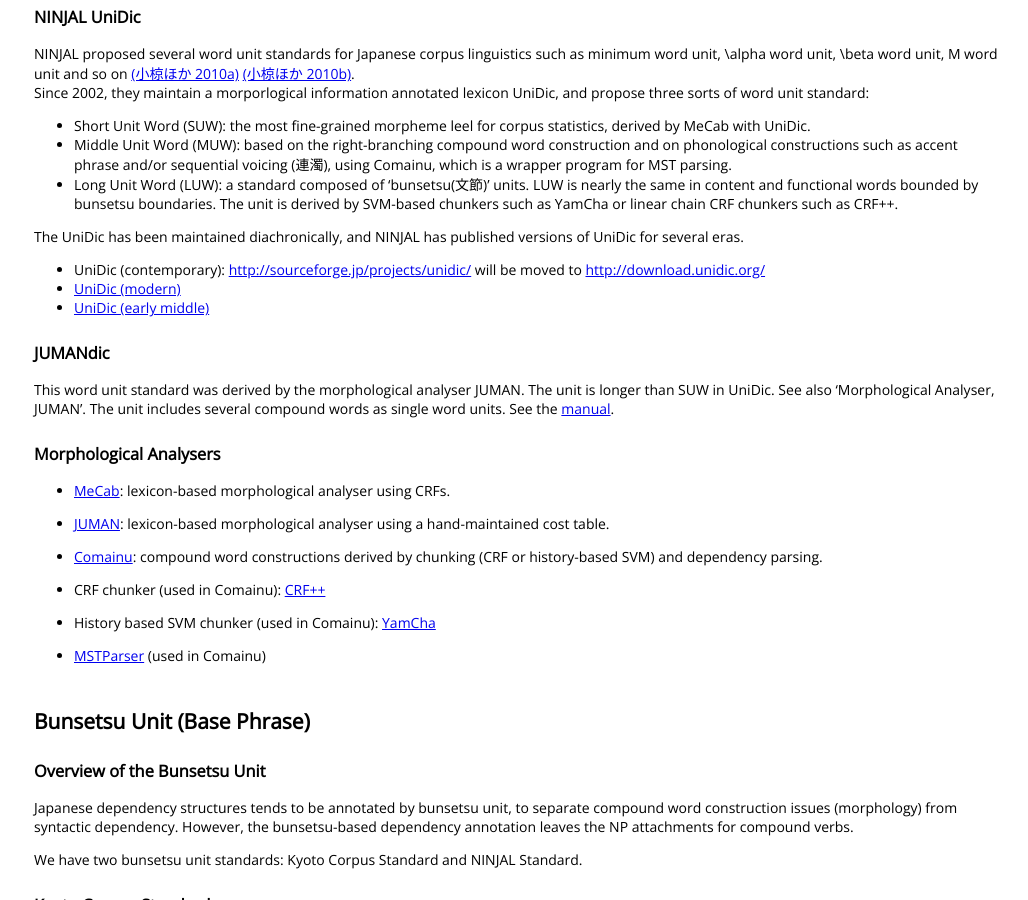
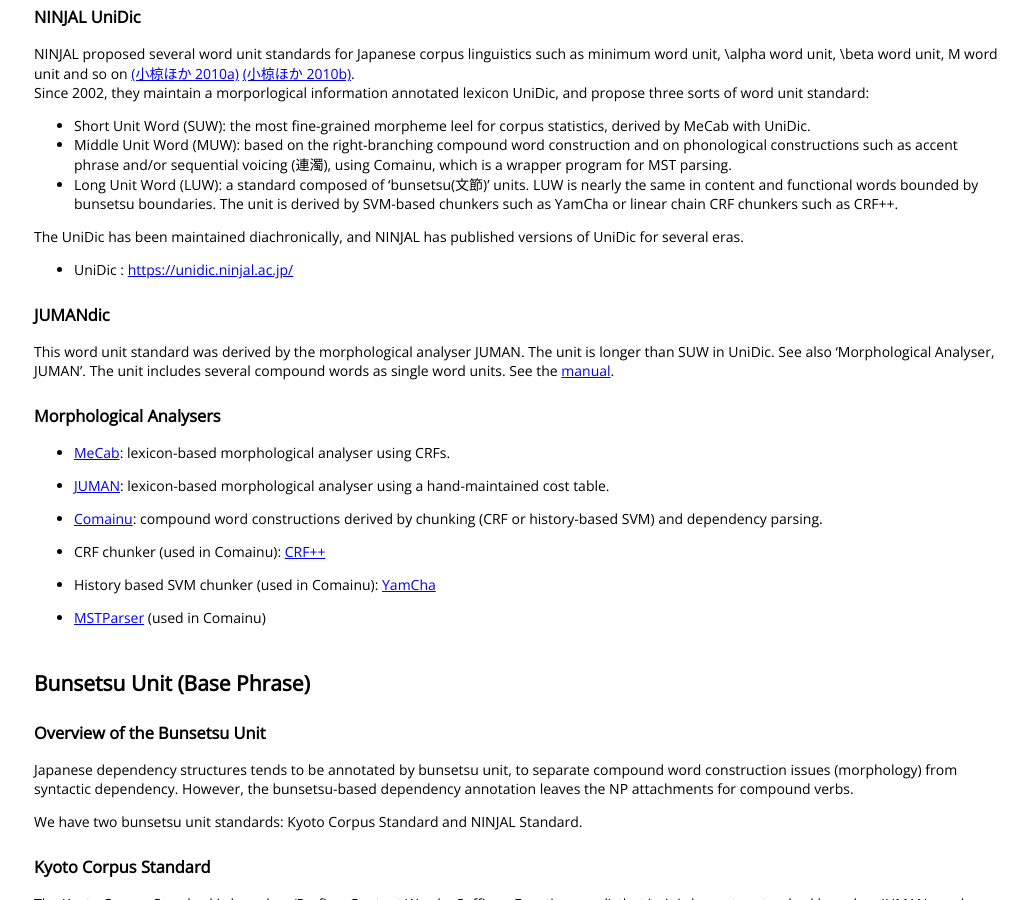
Before and after one commit to udjapanese/docs, a Jekyll site: the page built from _ja/introduction.md, in a window 1280 px wide and 900 px high, scrolled down 2376 px. Shown: the whole window, without its empty margins (121-1149 px from the left). Built offline with Jekyll 4.4.1, drawn with Linux system fonts in a browser that asks for light colours; nearby versions of some CDN libraries; comment, search, counter and statistics services are not loaded; part of the change alters nothing that is shown.

Commit message:
Update introduction.md

```diff
--- a/_ja/introduction.md
+++ b/_ja/introduction.md
@@ -114,9 +114,7 @@ Since 2002, they maintain a morporlogical information annotated lexicon UniDic,
 
 The UniDic has been maintained diachronically, and NINJAL has published versions of UniDic for several eras.
 
-* UniDic (contemporary): [http://sourceforge.jp/projects/unidic/](http://sourceforge.jp/projects/unidic/) will be moved to [http://download.unidic.org/](http://download.unidic.org/)
-* [UniDic (modern)](http://www2.ninjal.ac.jp/lrc/index.php?UniDic%2F%B6%E1%C2%E5%CA%B8%B8%ECUniDic)
-* [UniDic (early middle)](http://www2.ninjal.ac.jp/lrc/index.php?UniDic%2F%C3%E6%B8%C5%CF%C2%CA%B8UniDic)
+* UniDic : [https://unidic.ninjal.ac.jp/](https://unidic.ninjal.ac.jp/)
 
 ### JUMANdic
 This word unit standard was derived by the morphological analyser JUMAN. The unit is longer than SUW in UniDic.
@@ -125,17 +123,17 @@ The unit includes several compound words as single word units. See the [manual](
 
 ### Morphological Analysers
 
-* [MeCab](http://mecab.googlecode.com/svn/trunk/mecab/doc/index.html): lexicon-based morphological analyser using CRFs.
+* [MeCab](https://mecab.googlecode.com/svn/trunk/mecab/doc/index.html): lexicon-based morphological analyser using CRFs.
 
-* [JUMAN](http://nlp.ist.i.kyoto-u.ac.jp/index.php?JUMAN): lexicon-based morphological analyser using a hand-maintained cost table.
+* [JUMAN](https://nlp.ist.i.kyoto-u.ac.jp/index.php?JUMAN): lexicon-based morphological analyser using a hand-maintained cost table.
 
-* [Comainu](http://comainu.org/): compound word constructions derived by chunking (CRF or history-based SVM) and dependency parsing.
+* [Comainu](https://comainu.org/): compound word constructions derived by chunking (CRF or history-based SVM) and dependency parsing.
 
-* CRF chunker (used in Comainu): [CRF++](http://taku910.github.io/crfpp/)
+* CRF chunker (used in Comainu): [CRF++](https://taku910.github.io/crfpp/)
 
-* History based SVM chunker (used in Comainu): [YamCha](http://chasen.org/~taku/software/yamcha/)
+* History based SVM chunker (used in Comainu): [YamCha](https://chasen.org/~taku/software/yamcha/)
 
-* [MSTParser](http://sourceforge.net/projects/mstparser/) (used in Comainu)
+* [MSTParser](https://sourceforge.net/projects/mstparser/) (used in Comainu)
 
 ## Bunsetsu Unit (Base Phrase)
 
```
